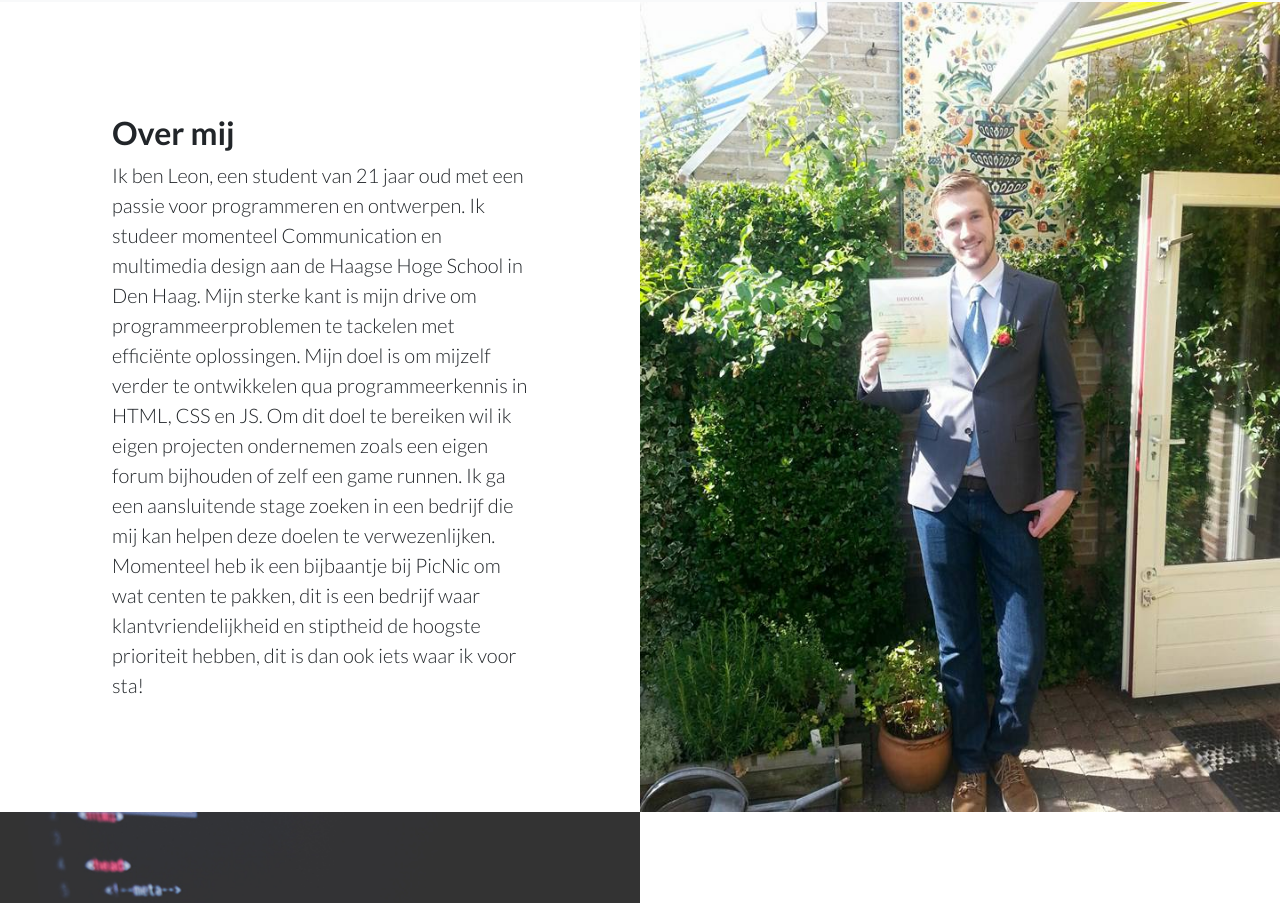
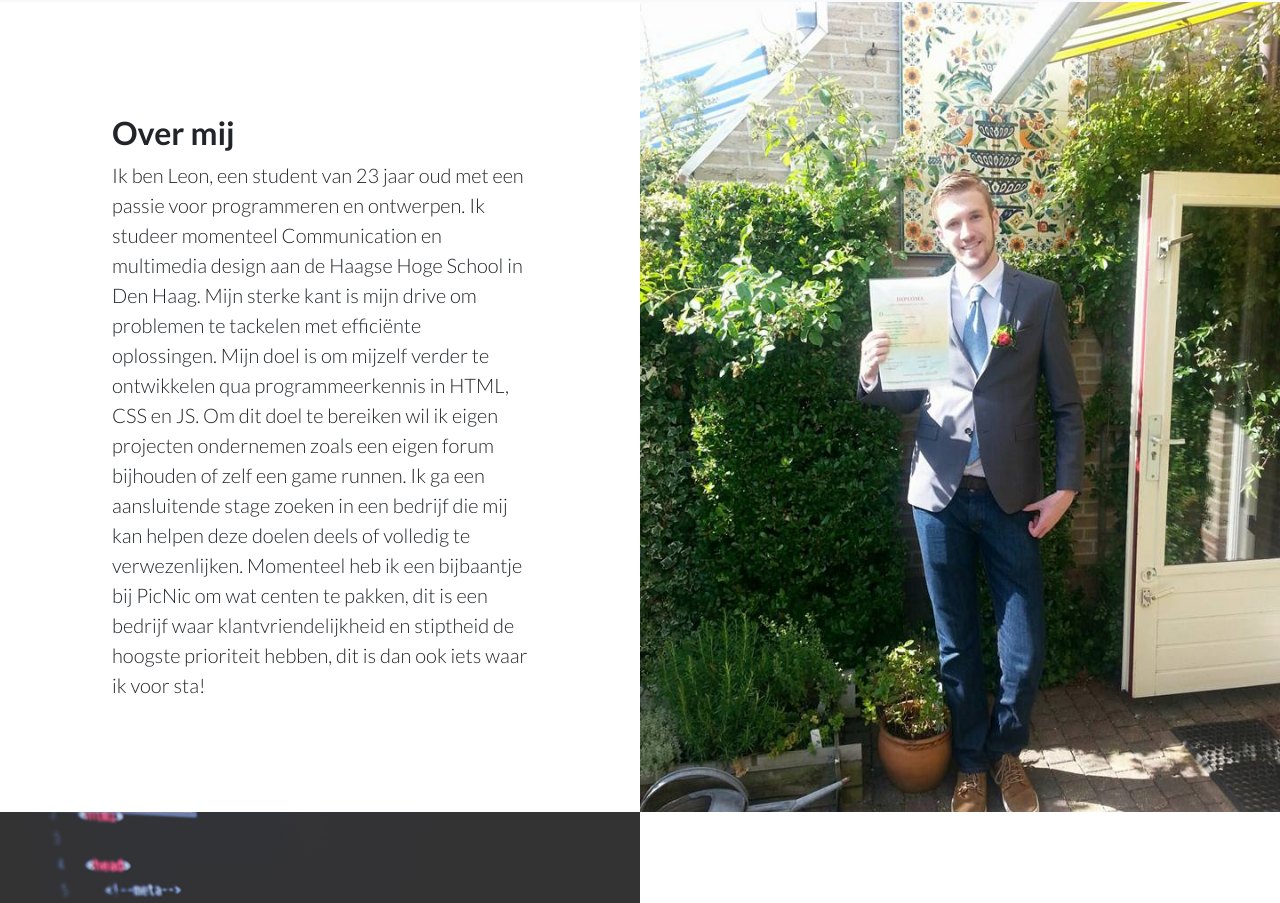
Before and after one commit to LeonHubert/Portfolio, a plain HTML site: page index.html in a window 1280 px wide. Shown: the part 838-1741 px from the top of the page. Drawn offline with Linux system fonts and the light colour scheme.

Commit message:
Add files via upload

```diff
--- a/index.html
+++ b/index.html
@@ -84,11 +84,11 @@
           <div class="col-lg-6 order-lg-2 text-white showcase-img" style="background-image: url('img/bg-showcase-1.jpg');"></div>
           <div class="col-lg-6 order-lg-1 my-auto showcase-text">
             <h2>Over mij</h2>
-            <p class="lead mb-0">Ik ben Leon, een student van 21 jaar oud met een passie voor programmeren en ontwerpen.
-			Ik studeer momenteel Communication en multimedia design aan de Haagse Hoge School in Den Haag. Mijn sterke kant is mijn drive om programmeerproblemen te tackelen met efficiënte oplossingen.
+            <p class="lead mb-0">Ik ben Leon, een student van 23 jaar oud met een passie voor programmeren en ontwerpen.
+			Ik studeer momenteel Communication en multimedia design aan de Haagse Hoge School in Den Haag. Mijn sterke kant is mijn drive om problemen te tackelen met efficiënte oplossingen.
 			Mijn doel is om mijzelf verder te ontwikkelen qua programmeerkennis in HTML, CSS en JS. Om dit doel te bereiken wil ik eigen projecten
 			ondernemen zoals een eigen forum bijhouden of zelf een game runnen. Ik ga een aansluitende stage zoeken in een bedrijf
-			die mij kan helpen deze doelen te verwezenlijken. Momenteel heb ik een bijbaantje bij PicNic om wat centen te pakken, dit is een bedrijf
+			die mij kan helpen deze doelen deels of volledig te verwezenlijken. Momenteel heb ik een bijbaantje bij PicNic om wat centen te pakken, dit is een bedrijf
 			waar klantvriendelijkheid en stiptheid de hoogste prioriteit hebben, dit is dan ook iets waar ik voor sta!</p>
           </div>
         </div>
```
Also changed, not shown: 2 other files.
